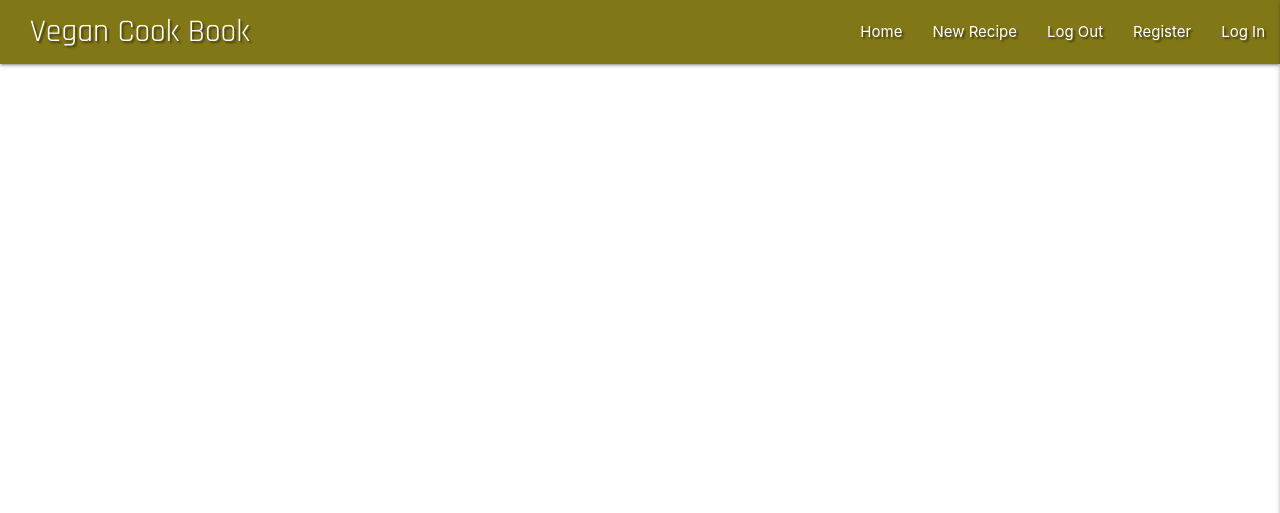
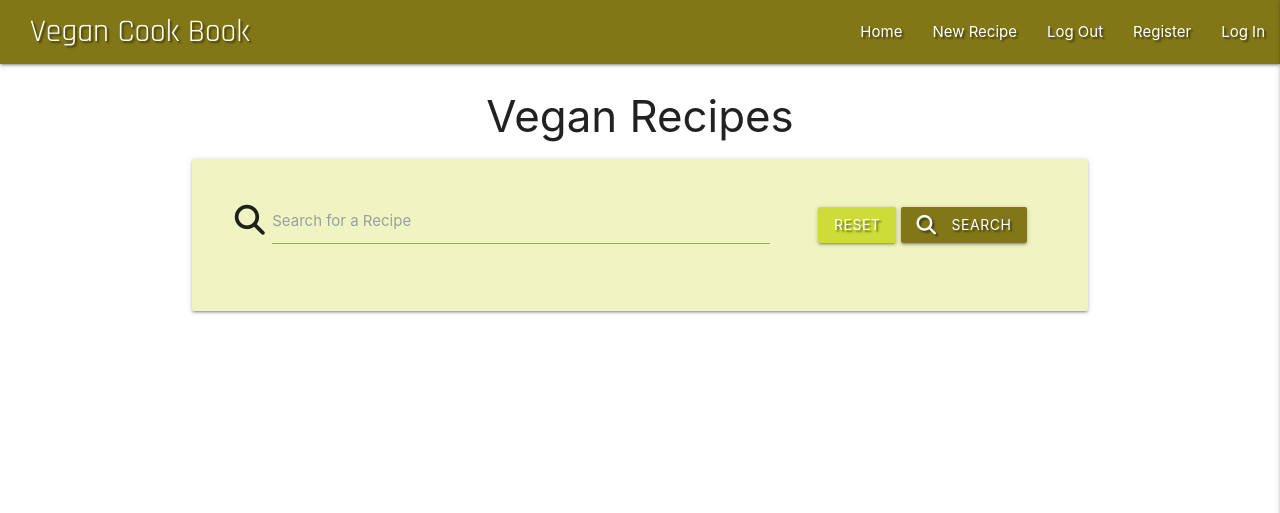
Before and after one commit to rebeccoder/cook-book, a Flask app: page / in a window 1280 px wide. Shown: the top 513 px of the page. Run offline with Flask 2, Linux system fonts and the light colour scheme; data that the repository does not hold is empty; some libraries are stand-ins or nearby versions.

Commit message:
restarted recipes.html as it was all over the place, started agaain adding a search bar and functionality

```diff
--- a/app.py
+++ b/app.py
@@ -57,6 +57,16 @@ def register():
         session["user"] = request.form.get("username").lower()
         flash("Registration Successful!")
     return redirect(url_for("register"))
+
+
+
+
+@app.route("/search", methods=["GET", "POST"])
+def search():
+    # search bar
+    query = request.form.get("query")
+    recipes = list(mongo.db.recipes.find({"$text": {"$search": query}}))
+    return render_template("recipes.html", recipes=recipes)
 
 
 @app.route("/login", methods=["GET", "POST"])
--- a/templates/recipes.html
+++ b/templates/recipes.html
@@ -1,47 +1,23 @@
 {% extends "base.html" %}
 {% block content %}
 
-{% for recipe in recipes %}
-<main class="main">
-    <div class="container recipe-container text">
-        <div class="row">
-            <div class="col-md">
-                <h3>{{ recipe.recipe_name }}</h3>
-                <p>{{ recipe.recipe_description }}</p>
-                <ul>
-                    {% for i in recipe.ingredients %}
-                    <li>
-                        {{i}}
-                    </li>
-                    {% endfor %}
-                    <div class="col-sm mobile-fix">
-                        <!--<img class=" img-fluid mx-auto" src="{{ recipe.recipe_image }}" alt=" {{ recipe.recipe_name }}"></img> -->
-                        <div class="col text-center">
-                            <ul class="unordered">
-                                <li>Allergens {{ recipe.recipe_allergens }}</li>
-                                <li>Category {{recipe.recipe_category}}</li>
-                            </ul>
-                        </div>
-                    </div>
-                </div>
-                <div class="row">
-                    <div class="col">
-                        <h4>Steps</h4>
-                        <!-- For Loop iterating over the array of the steps. -->
-                            {% for x in recipe.recipe_steps %}
+<h3 class="center-align">Vegan Recipes</h3>
 
-                            <li class="recipe_steps">
-                                {{ x }}
-                            </li>
-                            {% endfor %}
-                        </ol>
-                    </div>
-                </div>
-        </div>
-    </div>
-</main>
-
-{% endfor %}
-
-
+<!-- search bar -->
+<div class="row card-panel  lime lighten-4">
+  <form action="{{ url_for('search') }}" method="post" class="col s12">
+      <div class="row valign-wrapper center-align">
+          <div class="input-field col s12 m8">
+              <i class="fas fa-search prefix"></i>
+              <input type="text" name="query" id="query" minlength="3" class="validate" required>
+              <label for="query">Search for a Recipe</label>
+          </div>
+          <div class="col s12 m4">
+              <a href="{{ url_for('get_recipes') }}" class="lime btn text-shadow">Reset</a>
+              <button type="submit" class="lime darken-4 btn text-shadow">
+                  <i class="fas fa-search left"></i> Search
+              </button>
+          </div>
+      </div>
+  </form>
 {% endblock %}
```
